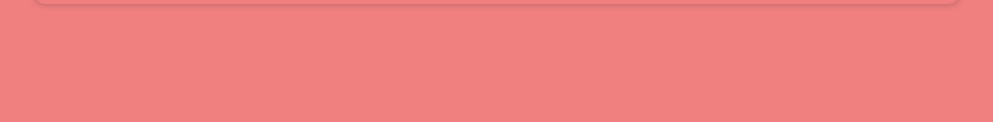
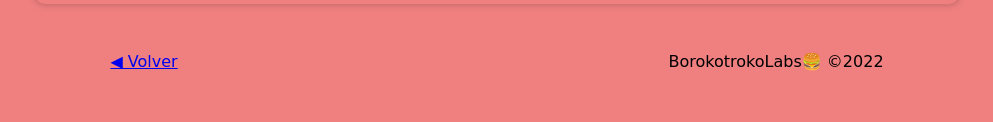
Before and after one commit to eivaremir/Practica-de-Desarrollo-Web-utp, a website: page e.html in a window 1280 px wide. Shown: the part 1579-1701 px from the top of the page, without its empty margins (143-1136 px from the left). Before the commit the page ends 1591 px from the top, so only its background shows below. Drawn offline with Linux system fonts and the light colour scheme.

Commit message:
added footer on e

```diff
--- a/e.html
+++ b/e.html
@@ -155,5 +155,16 @@
         </div>
       </div>
     </div>
+    <footer
+      style="
+        margin-top: auto;
+        display: flex;
+        justify-content: space-around;
+        padding: 3rem 0;
+      "
+    >
+      <a href="./home.html">◀ Volver</a>
+      BorokotrokoLabs🍔 &copy;2022
+    </footer>
   </body>
 </html>
```
